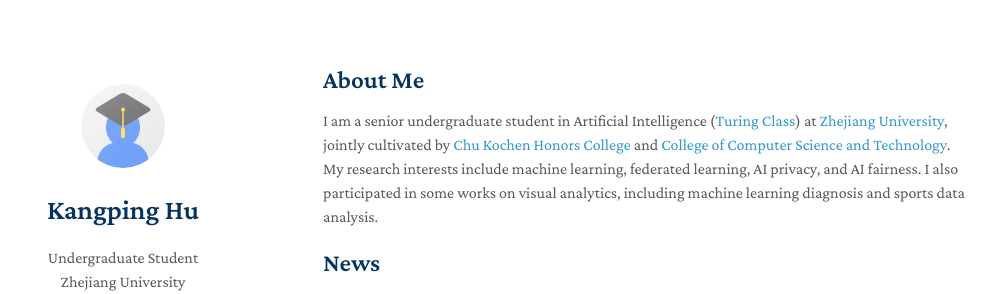
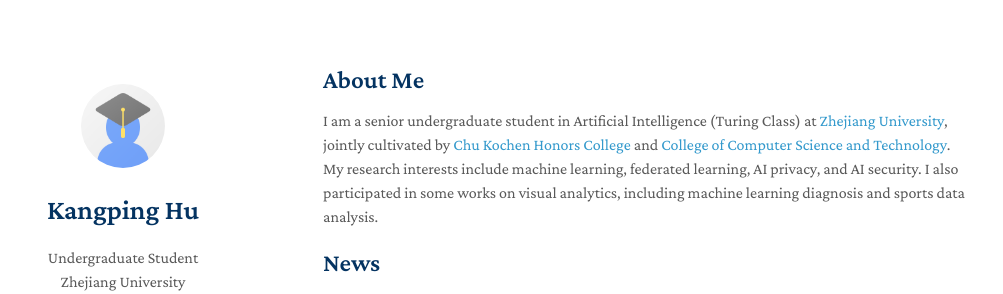
Before and after one commit to HenryHu-H/HenryHu-H.github.io, a Jekyll site: the page built from index.md, in a window 1280 px wide and 1112 px high. Shown: the top 294 px of the window, without its empty margins (147-1150 px from the left). Built offline with Jekyll 4.4.1, drawn with Linux system fonts in a browser that asks for light colours; nearby versions of some CDN libraries; a style sheet for code colours, icons or effects is not loaded; our own code applies the rules of GitHub Pages for plain Markdown files.

Commit message:
Update index.md

```diff
--- a/index.md
+++ b/index.md
@@ -4,7 +4,7 @@ layout: homepage
 
 ## About Me
 
-I am a senior undergraduate student in Artificial Intelligence ([Turing Class](http://www.cs.zju.edu.cn/turingclass_en)) at [Zhejiang University](https://www.zju.edu.cn/english), jointly cultivated by [Chu Kochen Honors College](http://ckc.zju.edu.cn/ckcen) and [College of Computer Science and Technology](http://www.en.cs.zju.edu.cn). My research interests include machine learning, federated learning, AI privacy, and AI fairness. I also participated in some works on visual analytics, including machine learning diagnosis and sports data analysis.
+I am a senior undergraduate student in Artificial Intelligence (Turing Class) at [Zhejiang University](https://www.zju.edu.cn/english), jointly cultivated by [Chu Kochen Honors College](http://ckc.zju.edu.cn/ckcen) and [College of Computer Science and Technology](http://www.en.cs.zju.edu.cn). My research interests include machine learning, federated learning, AI privacy, and AI security. I also participated in some works on visual analytics, including machine learning diagnosis and sports data analysis.
 
 ## News
 
```
